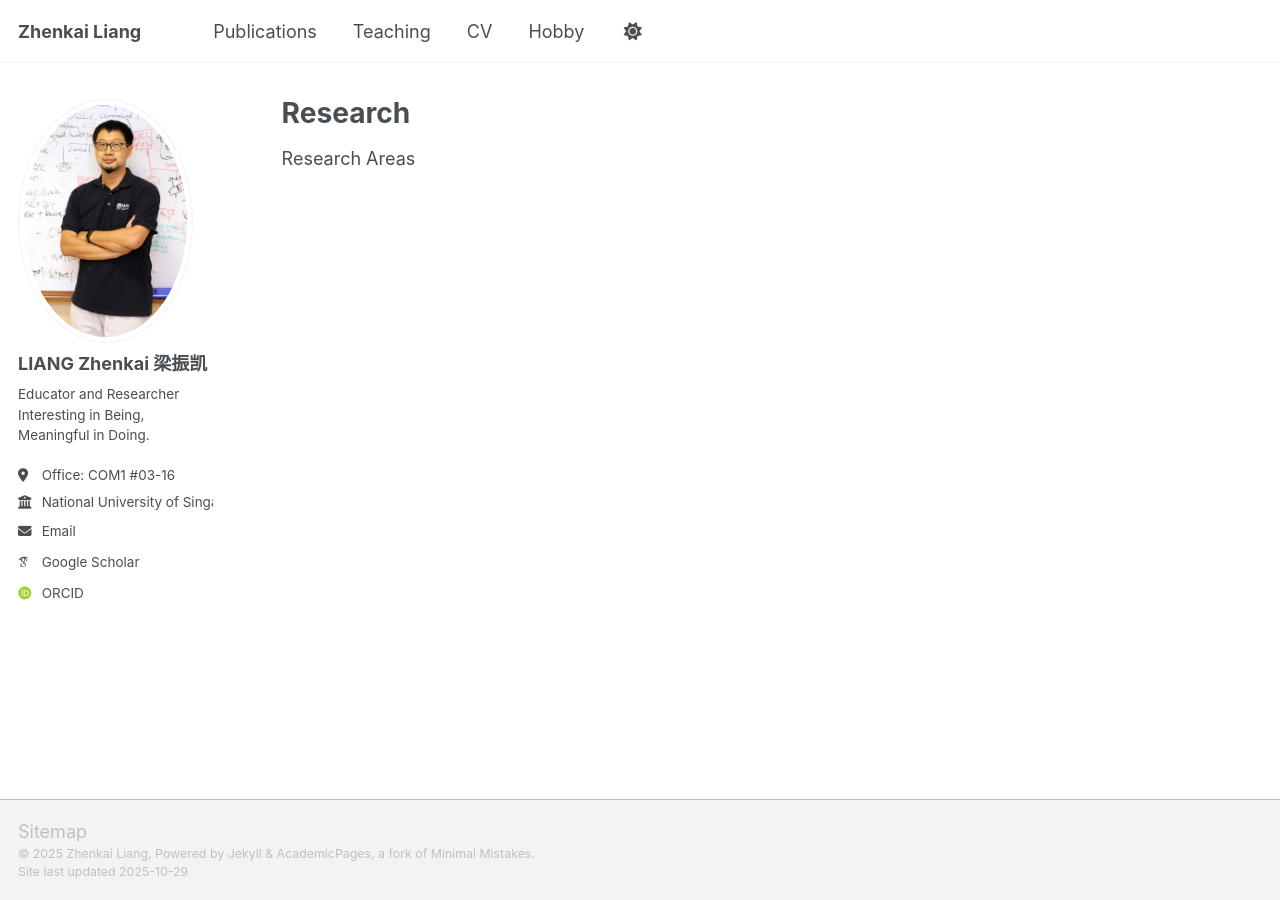
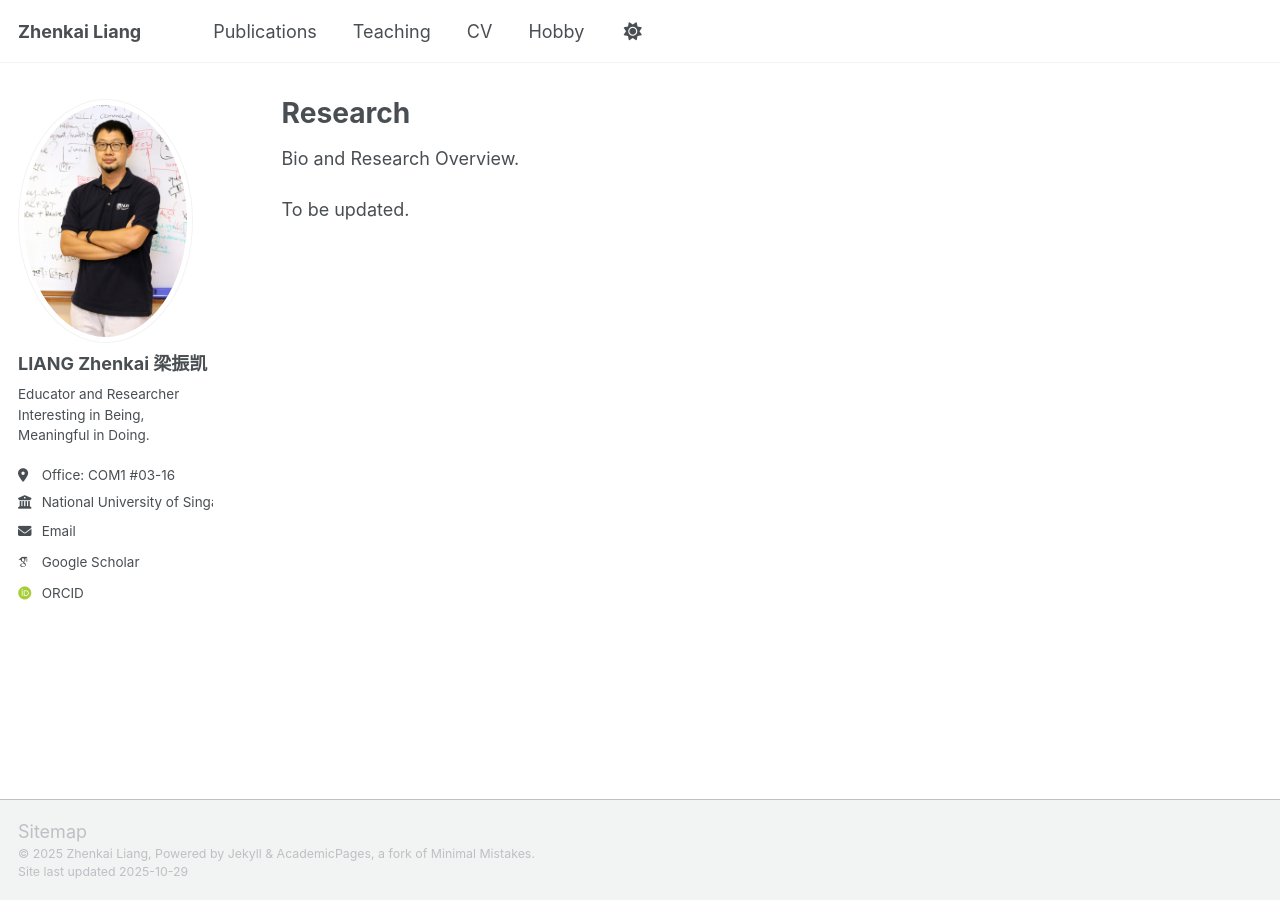
Before and after one commit to zhenkai-liang/zhenkai-liang.github.io, a Jekyll site: the page built from _pages/research.md, in a window 1280 px wide. Built offline with Jekyll 4.4.1, drawn with Linux system fonts in a browser that asks for light colours; some web fonts are replaced; a script that is not in the unit is left out.

Commit message:
Update research.md

```diff
--- a/_pages/research.md
+++ b/_pages/research.md
@@ -7,4 +7,6 @@ redirect_from:
   - /useful
 ---
 
-Research Areas
+Bio and Research Overview.
+
+To be updated.
```
